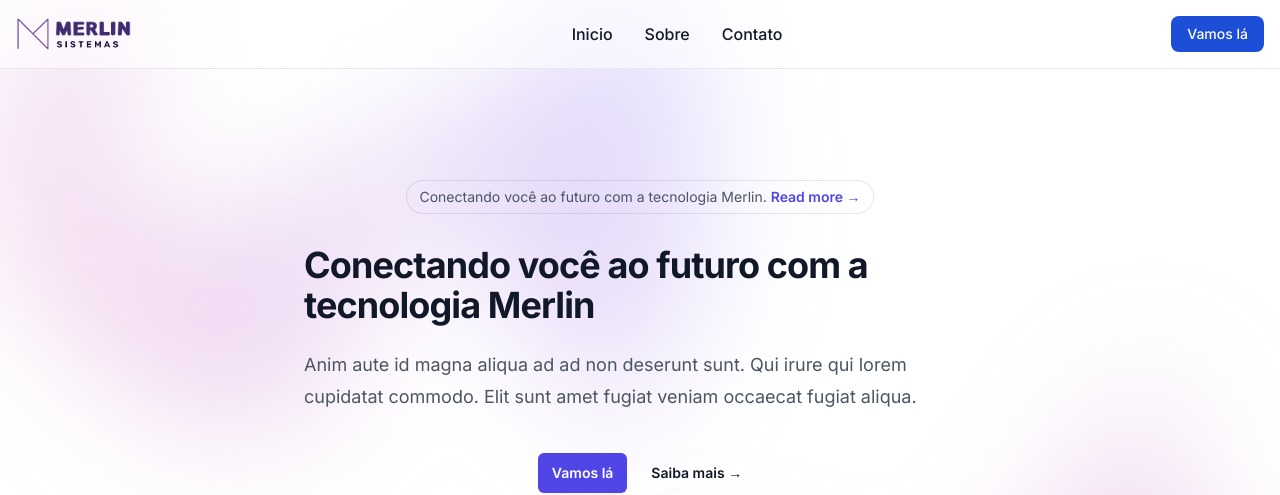
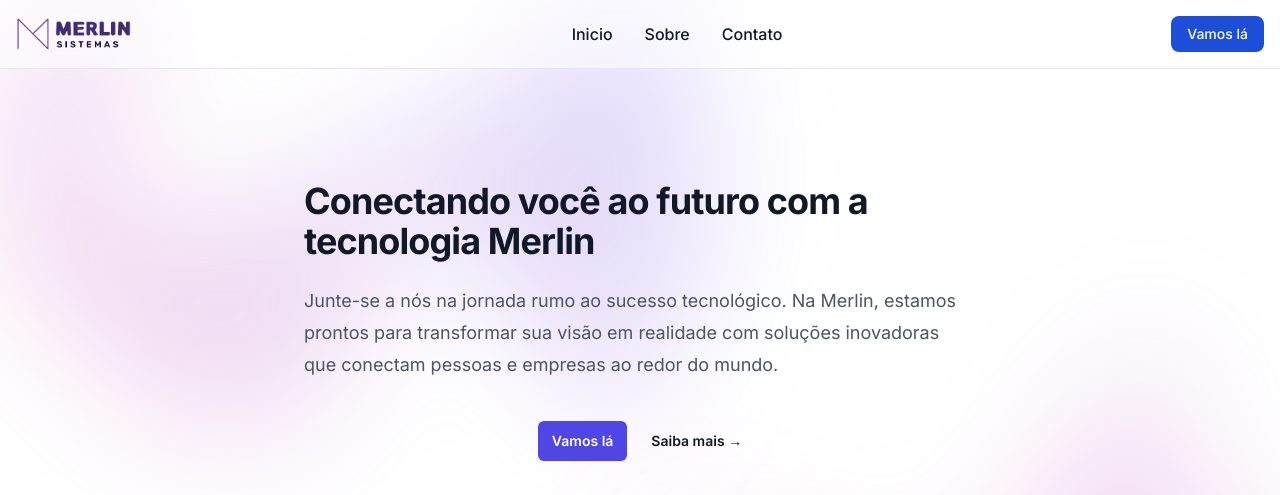
Before and after one commit to edersonff/Merlin-Tech, a Next.js app: page / in a window 1280 px wide. Shown: the top 495 px of the page. Built offline with nearby package versions, Linux system fonts and the light colour scheme; what tailwindcss-3d would draw is missing.

Commit message:
fix: home components content

```diff
--- a/src/Components/Home/Contact/index.tsx
+++ b/src/Components/Home/Contact/index.tsx
@@ -15,8 +15,10 @@ export default function HomeContact() {
         <h2 className="text-3xl font-bold tracking-tight text-gray-900 sm:text-4xl">
           Entre em contato
         </h2>
-        <p className="mt-2 text-lg leading-8 text-gray-600">
-          Aute magna irure deserunt veniam aliqua magna enim voluptate.
+        <p className="mt-4 text-lg leading-8 text-gray-600 max-w-xl mx-auto text-justify">
+          Estamos sempre disponíveis para ouvir você e ajudar a transformar suas
+          ideias em soluções reais. Entre em contato conosco e descubra como a
+          Merlin pode ajudar a impulsionar o sucesso do seu negócio.
         </p>
       </div>
       <form action="#" method="POST" className="mx-auto mt-8 max-w-xl sm:mt-10">
--- a/src/Components/Home/Header/index.tsx
+++ b/src/Components/Home/Header/index.tsx
@@ -51,9 +51,8 @@ export default function HomeHeader() {
             Trabalhe com a gente
           </h2>
           <p className="mt-6 text-lg leading-8 text-gray-300">
-            Anim aute id magna aliqua ad ad non deserunt sunt. Qui irure qui
-            lorem cupidatat commodo. Elit sunt amet fugiat veniam occaecat
-            fugiat aliqua.
+            Venha fazer parte da equipe Merlin - Sistemas. Juntos, podemos
+            construir soluções inovadoras e transformar o futuro da tecnologia.
           </p>
         </div>
         <div className="mx-auto mt-10 max-w-2xl lg:mx-0 lg:max-w-none">
--- a/src/Components/Home/Hero/index.tsx
+++ b/src/Components/Home/Hero/index.tsx
@@ -28,23 +28,15 @@ export default function HomeHero() {
           />
         </div>
         <div className="mx-auto max-w-2xl py-16 sm:py-24 lg:py-28">
-          <div className="hidden sm:mb-8 sm:flex sm:justify-center">
-            <div className="relative rounded-full px-3 py-1 text-sm leading-6 text-gray-600 ring-1 ring-gray-900/10 hover:ring-gray-900/20">
-              Conectando você ao futuro com a tecnologia Merlin.{" "}
-              <a href="#" className="font-semibold text-indigo-600">
-                <span className="absolute inset-0" aria-hidden="true" />
-                Read more <span aria-hidden="true">&rarr;</span>
-              </a>
-            </div>
-          </div>
           <div>
             <h1 className="text-3xl font-bold tracking-tight text-gray-900 sm:text-4xl">
               Conectando você ao futuro com a tecnologia Merlin
             </h1>
             <p className="mt-6 text-lg leading-8 text-gray-600">
-              Anim aute id magna aliqua ad ad non deserunt sunt. Qui irure qui
-              lorem cupidatat commodo. Elit sunt amet fugiat veniam occaecat
-              fugiat aliqua.
+              Junte-se a nós na jornada rumo ao sucesso tecnológico. Na Merlin,
+              estamos prontos para transformar sua visão em realidade com
+              soluções inovadoras que conectam pessoas e empresas ao redor do
+              mundo.
             </p>
             <div className="mt-10 flex items-center justify-center gap-x-6">
               <a
--- a/src/Components/Home/Team/index.tsx
+++ b/src/Components/Home/Team/index.tsx
@@ -3,7 +3,7 @@ import OnView from "@/Components/Geral/OnView";
 const people = [
   {
     name: "Ederson F Fagundes",
-    role: "Co-Fundador / CEO",
+    role: "Fundador / CEO",
     imageUrl:
       "https://media.licdn.com/dms/image/D4D03AQEuOOYQqfUVvw/profile-displayphoto-shrink_800_800/0/1665242848815?e=1689206400&v=beta&t=Tl3EoomCrlLl-I6ca7RKsKoywAOOivTddUAV8RLUEfQ",
   },
@@ -30,8 +30,8 @@ export default function HomeTeam() {
             Conheça nosso time
           </h2>
           <p className="mt-6 text-lg leading-8 text-gray-600">
-            Libero fames augue nisl porttitor nisi, quis. Id ac elit odio vitae
-            elementum enim vitae ullamcorper suspendisse.
+            Conheça alguns dos membros do nosso time Merlin - Sistemas e seus
+            respectivos cargos:
           </p>
         </div>
         <ul
--- a/src/Components/Home/Vertical/index.tsx
+++ b/src/Components/Home/Vertical/index.tsx
@@ -18,7 +18,7 @@ export default function HomeVertical() {
   }, []);
 
   return (
-    <div className="overflow-hidden h-80 w-full bg-white relative">
+    <div className="overflow-hidden h-80 w-full bg-white relative rounded-t-3xl">
       <div>
         {width && height && (
           <>
```
